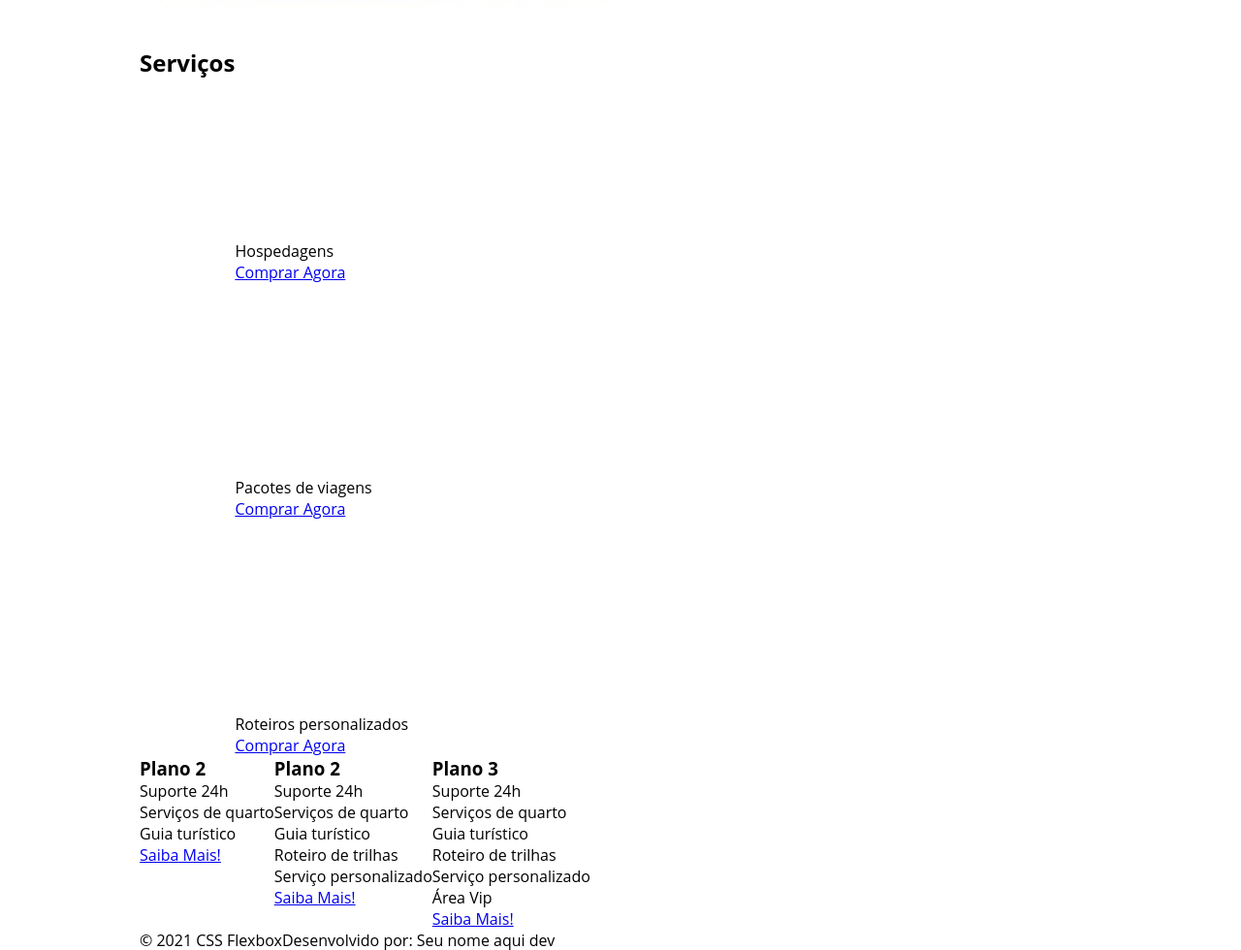
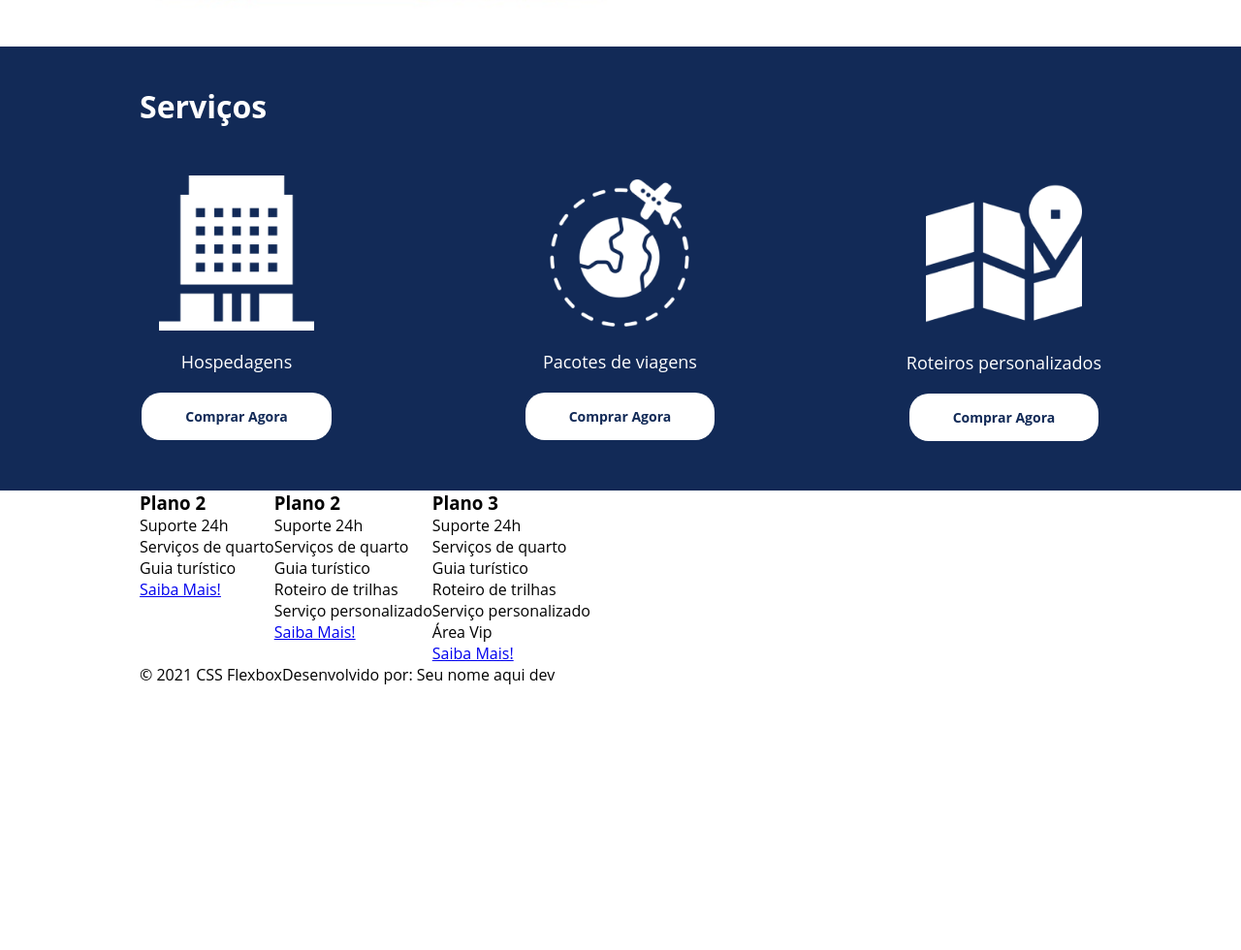
Before and after one commit to Gid-lamim/CSS-flexbox-practice, a plain HTML site: page index.html in a window 1280 px wide. Shown: the part 1198-2178 px from the top of the page at 97% size. After the commit the page ends 1905 px from the top, so only its background shows below. Drawn offline with Linux system fonts and the light colour scheme.

Commit message:
finish styling div servicos

```diff
--- a/index.html
+++ b/index.html
@@ -42,25 +42,26 @@
         </div>
     </div>
 
-    <div class="flex-container">
+    <div class="container-externo">
+        <div class="flex-container" id="servicos">
             <div>
                 <h2>Serviços</h2>
             </div>
 
-        <div>
-            <div>
+            <div class="list-servicos">
+                <div class="item-servico">
                     <div><img src="./images/icon-2.png" alt="hospedagens"></div>
                     <p>Hospedagens</p>
                     <a href="#">Comprar Agora</a>
                 </div>
 
-            <div>
+                <div class="item-servico">
                 <div><img src="./images/icon-1.png" alt="pacote de viagens"></div>
                 <p>Pacotes de viagens</p>
                 <a href="#">Comprar Agora</a>
                 </div>
 
-            <div>
+                <div class="item-servico">
                     <div><img src="./images/icon-3.png" alt="roteiros personalizados"></div>
                     <p>Roteiros personalizados</p>
                     <a href="#">Comprar Agora</a>
@@ -68,6 +69,8 @@
 
             </div>
         </div>
+    </div>
+
 
     <div class="flex-container">
 
--- a/style.css
+++ b/style.css
@@ -111,3 +111,58 @@ header .menu{
 #quem-somos img{
     min-width: 500px;
 }
+
+.container-externo {
+    background-color: #122a57;
+    width: 100%;
+}
+
+#servicos {
+    flex-direction: column;
+    padding-top: 40px;
+    padding-bottom: 50px;
+}
+
+#servicos h2{
+    color: #fff;
+    font-size: 32px;
+    margin-bottom: 50px;
+}
+
+.list-servicos{
+    display: flex;
+    justify-content: space-between;
+}
+
+.list-servicos .item-servico{
+    text-align: center;
+}
+
+.item-servico img{
+    width: 80%;
+    margin: auto;
+}
+
+.item-servico p{
+    font-weight: 500;
+    color: #fff;
+    font-size: 18px;
+    margin-top: 20px;
+    margin-bottom: 20px;
+
+}
+
+.item-servico a{
+    width: 220px;
+    background-color: #fff;
+    border-radius: 20px;
+    height: 50px;
+    text-align: center;
+    line-height: 50px;
+    text-decoration: none;
+    margin-top: 20px;
+    padding: 15px 45px;
+    color: #122a57;
+    font-size: 14px;
+    font-weight: 700;
+}
```
Lines whose indentation alone changed are shown as unchanged.
